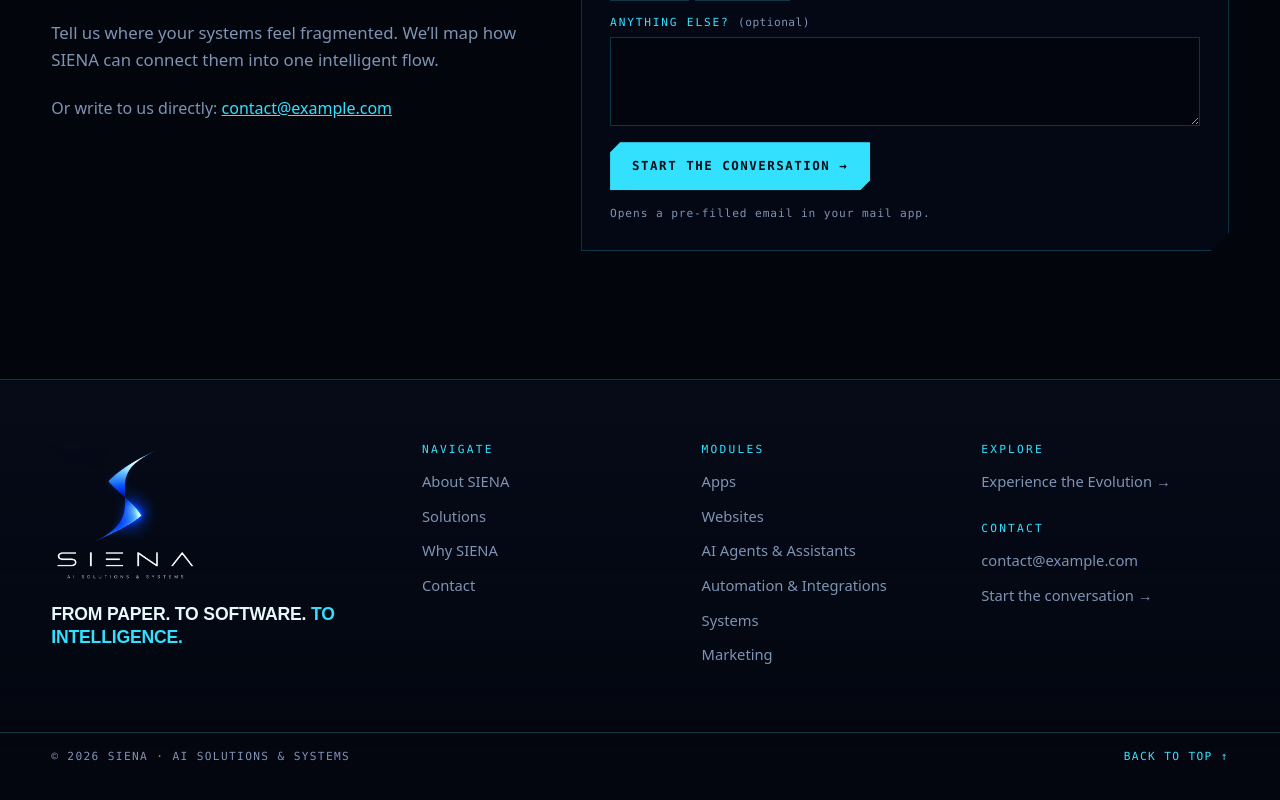
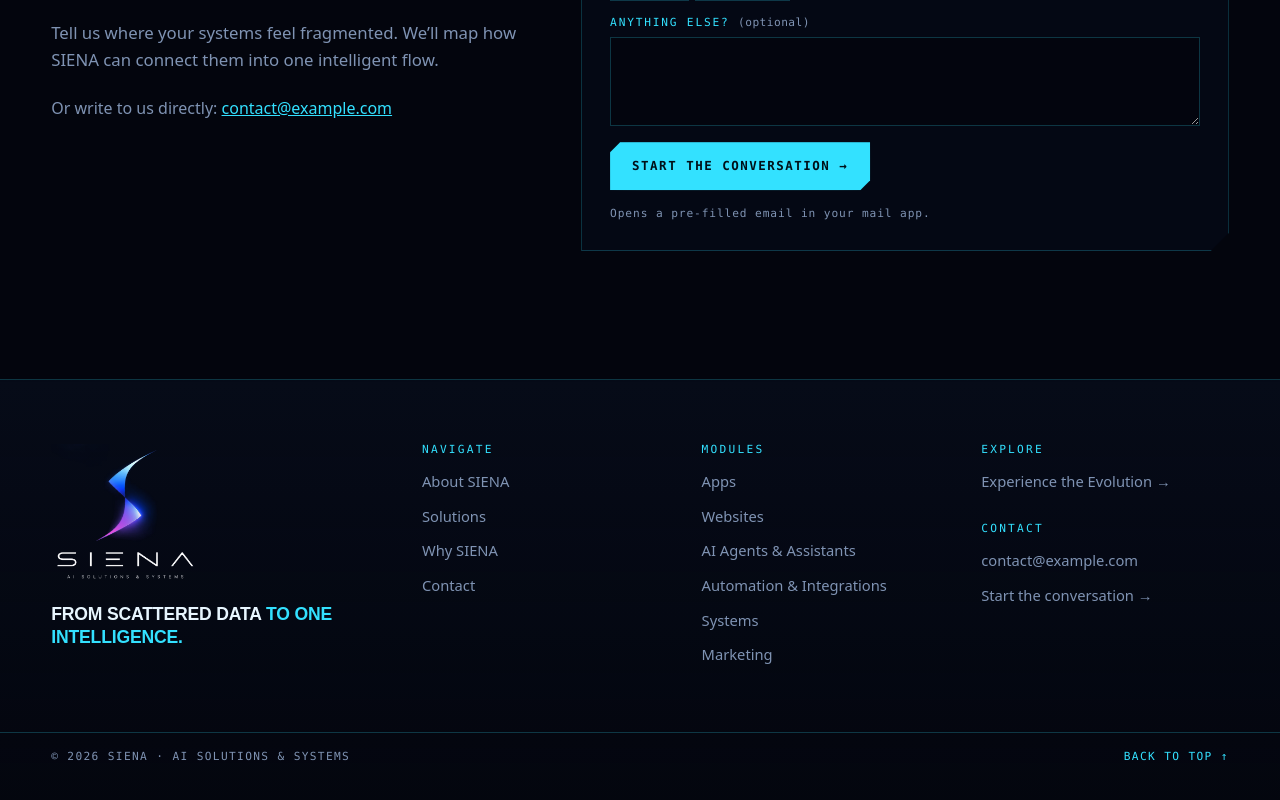
Before and after one commit to kawajaff-jay/siena-website, a Next.js app: page /preview/p in a window 1280 px wide. Shown: the part 6440-7240 px from the top of the page. Built offline with nearby package versions, Linux system fonts and the light colour scheme.

Commit message:
Footer: pink-tail logo and 'From scattered data to one intelligence.'
Co-Authored-By: Claude Opus 5.5 <noreply@anthropic.com>
Claude-Session: https://claude.ai/code/session_019u2b1tb9TUTt2nRsUscxfo

```diff
--- a/components/flux/FluxFooter.tsx
+++ b/components/flux/FluxFooter.tsx
@@ -1,4 +1,4 @@
-import { BrandLogo } from "@/components/BrandLogo";
+import { TailLockup } from "./TailLockup";
 import { CONTACT, SERVICES, SITE } from "@/content/site";
 import { asset } from "@/lib/asset";
 
@@ -8,8 +8,8 @@ export function FluxFooter({ s }: { s: Record<string, string> }) {
     <footer className={s.footer}>
       <div className={s.footTop}>
         <div className={s.footBrand}>
-          <BrandLogo variant="lockup" alt="SIENA — AI Solutions & Systems" className={s.footLogo} sizes="160px" />
-          <p>From paper. To software. <em>To intelligence.</em></p>
+          <TailLockup alt="SIENA — AI Solutions & Systems" className={s.footLogo} sizes="320px" />
+          <p>From scattered data <em>to one intelligence.</em></p>
         </div>
         <nav className={s.footCols} aria-label="Footer">
           <div>
```
